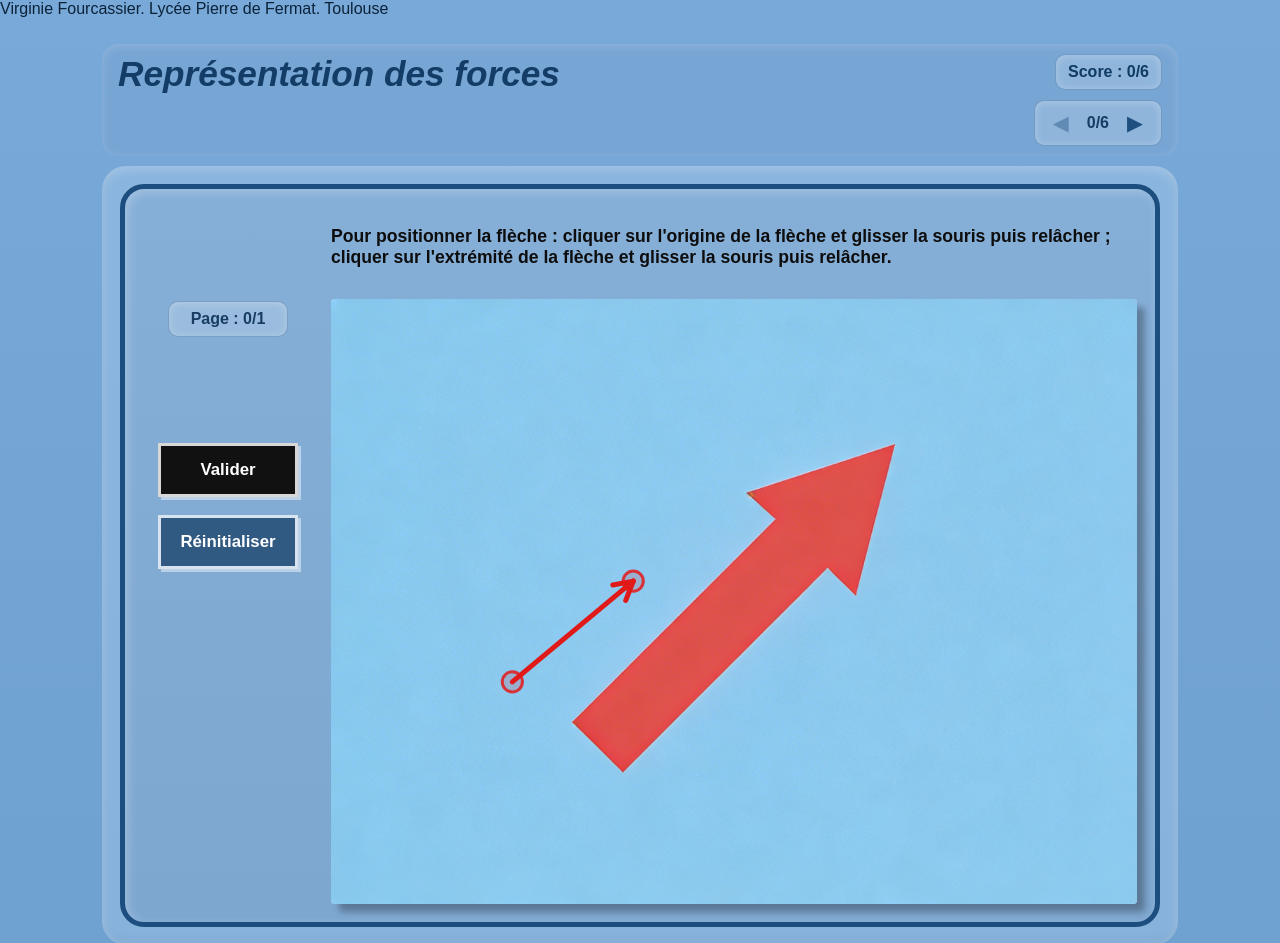
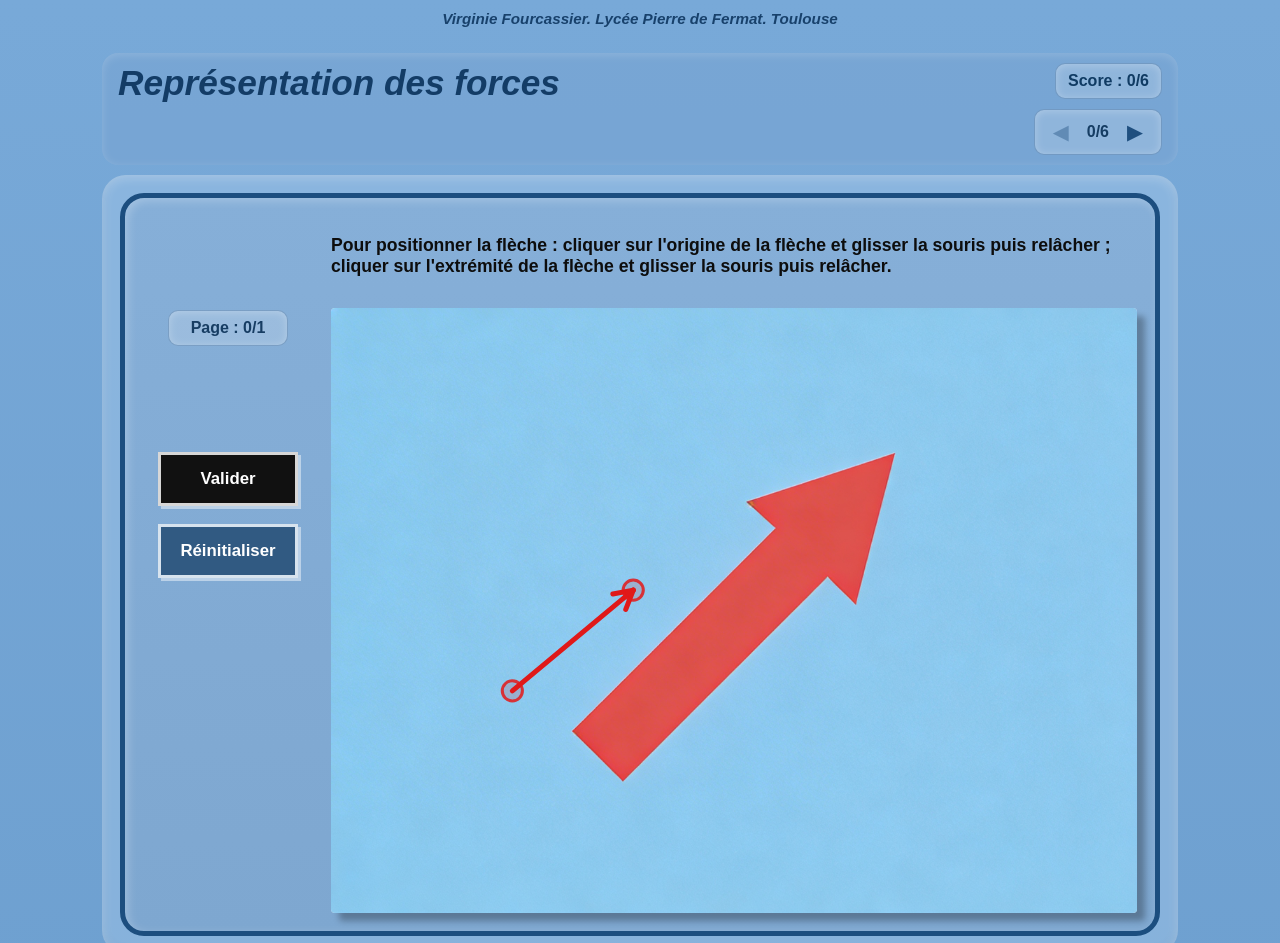
Before and after one commit to virginiefourcassier/ch10-trace-force-sans-echelle-VF, a plain HTML site: page index.html in a window 1280 px wide. Shown: the top 943 px of the page. Drawn offline with Linux system fonts and the light colour scheme.

Commit message:
Update style.css

```diff
--- a/style.css
+++ b/style.css
@@ -331,3 +331,12 @@ body {
     min-width: 120px;
   }
 }
+.signature {
+  text-align: center;
+  margin: 10px auto 0 auto;
+  font-size: 0.95rem;
+  color: #133c66;
+  font-style: italic;
+  font-weight: 600;
+  opacity: 0.95;
+}
```
